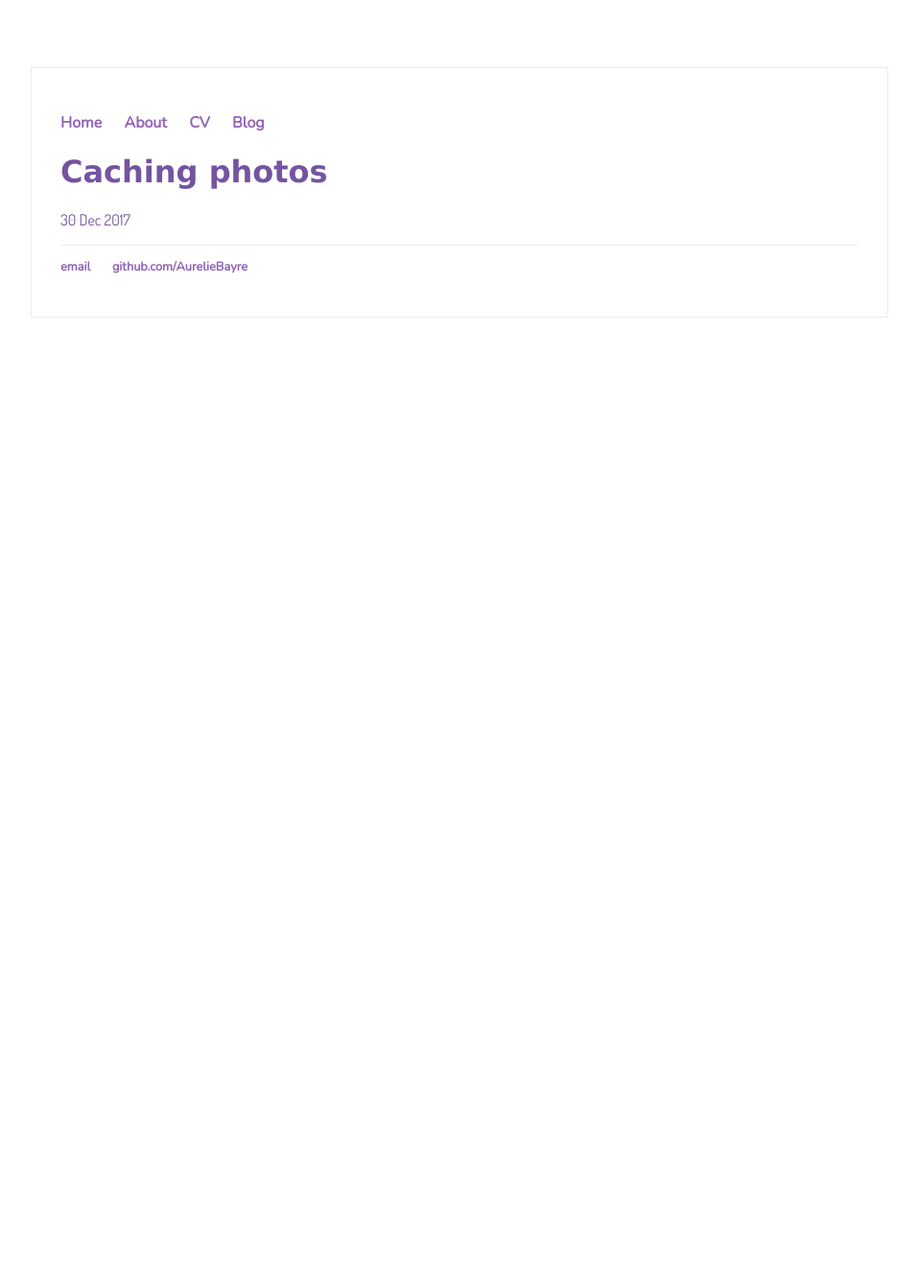
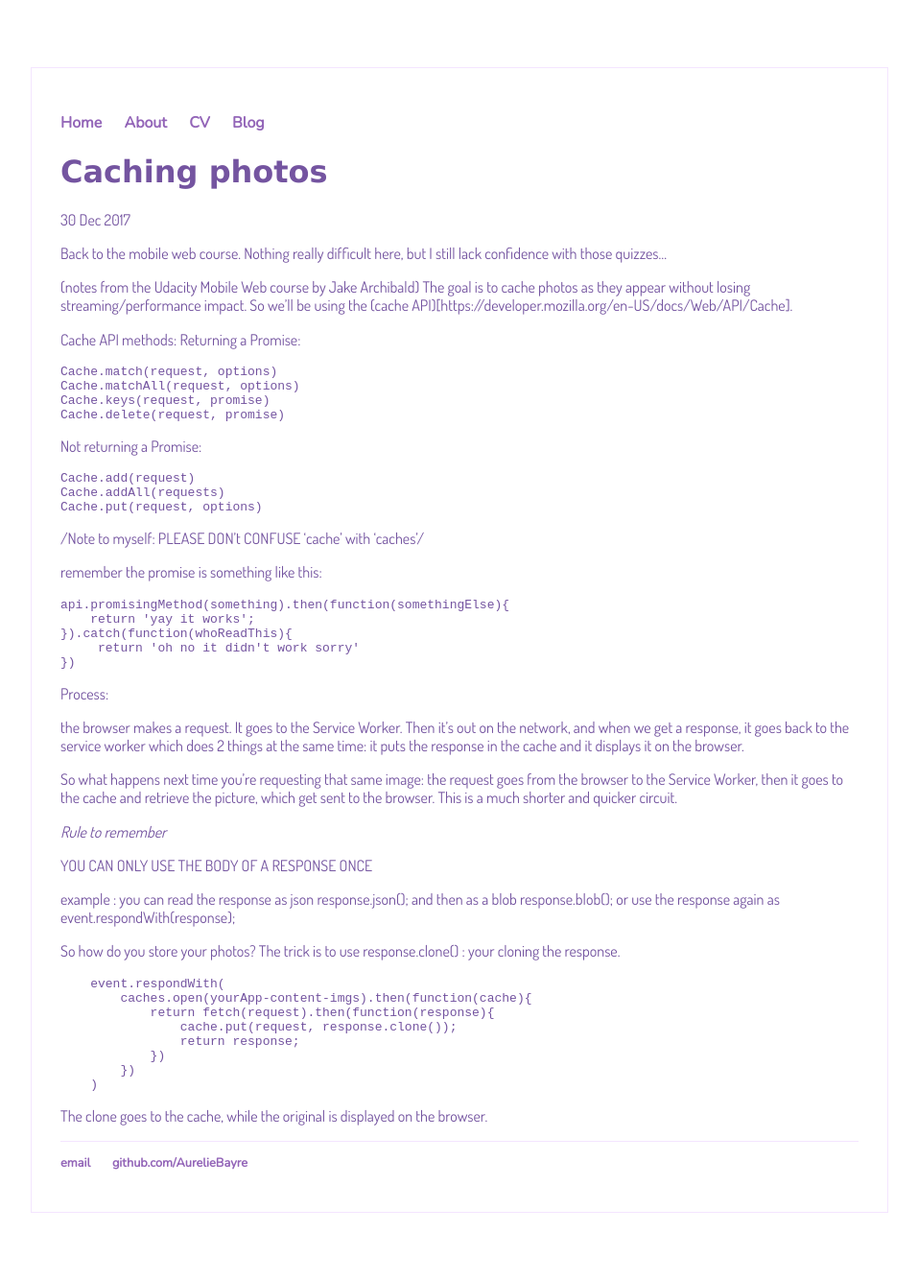
Before and after one commit to AurelieBayre/aurelieBayre.github.io, a Jekyll site: the page built from _posts/2017-12-30-caching-photos.md, in a window 1280 px wide. Shown: the whole page at 96% size, without its empty margins (161-1118 px from the left). Built offline with Jekyll 4.4.1, drawn with Linux system fonts in a browser that asks for light colours; before the commit the page ends 900 px from its top, so only the background shows below that.

Commit message:
today
adding examples

```diff
--- a/_posts/2017-12-30-caching-photos.md
+++ b/_posts/2017-12-30-caching-photos.md
@@ -3,3 +3,60 @@ layout: post
 title: Caching photos
 date: 2017-12-30
 ---
+Back to the mobile web course.
+Nothing really difficult here, but I still lack confidence with those quizzes...
+
+(notes from the Udacity Mobile Web course by Jake Archibald)
+The goal is to cache photos as they appear without losing streaming/performance impact.
+So we'll be using the (cache API)[https://developer.mozilla.org/en-US/docs/Web/API/Cache].
+
+Cache API methods:
+Returning a Promise:
+
+    Cache.match(request, options)
+    Cache.matchAll(request, options)
+    Cache.keys(request, promise)
+    Cache.delete(request, promise)
+
+Not returning a Promise:
+
+    Cache.add(request)
+    Cache.addAll(requests)
+    Cache.put(request, options)
+
+/Note to myself: PLEASE DON't CONFUSE 'cache' with 'caches'/
+
+remember the promise is something like this:
+
+    api.promisingMethod(something).then(function(somethingElse){
+        return 'yay it works';
+    }).catch(function(whoReadThis){
+         return 'oh no it didn't work sorry'
+    })
+
+
+Process:
+
+the browser makes a request. It goes to the Service Worker. Then it's out on the network, and when we get a response, it goes back to the service worker which does 2 things at the same time: it puts the response in the cache and it displays it on the browser.
+
+So what happens next time you're requesting that same image: the request goes from the browser to the Service Worker, then it goes to the cache and retrieve the picture, which get sent to the browser. This is a much shorter and quicker circuit.
+
+*Rule to remember*
+
+YOU CAN ONLY USE THE BODY OF A RESPONSE ONCE
+
+example : you can read the response as json response.json(); and then as a blob response.blob(); or use the response again as event.respondWith(response);
+
+So how do you store your photos?
+The trick is to use response.clone() : your cloning the response.
+
+        event.respondWith(
+            caches.open(yourApp-content-imgs).then(function(cache){
+                return fetch(request).then(function(response){
+                    cache.put(request, response.clone());
+                    return response;
+                })
+            })
+        )
+
+The clone goes to the cache, while the original is displayed on the browser.
```
